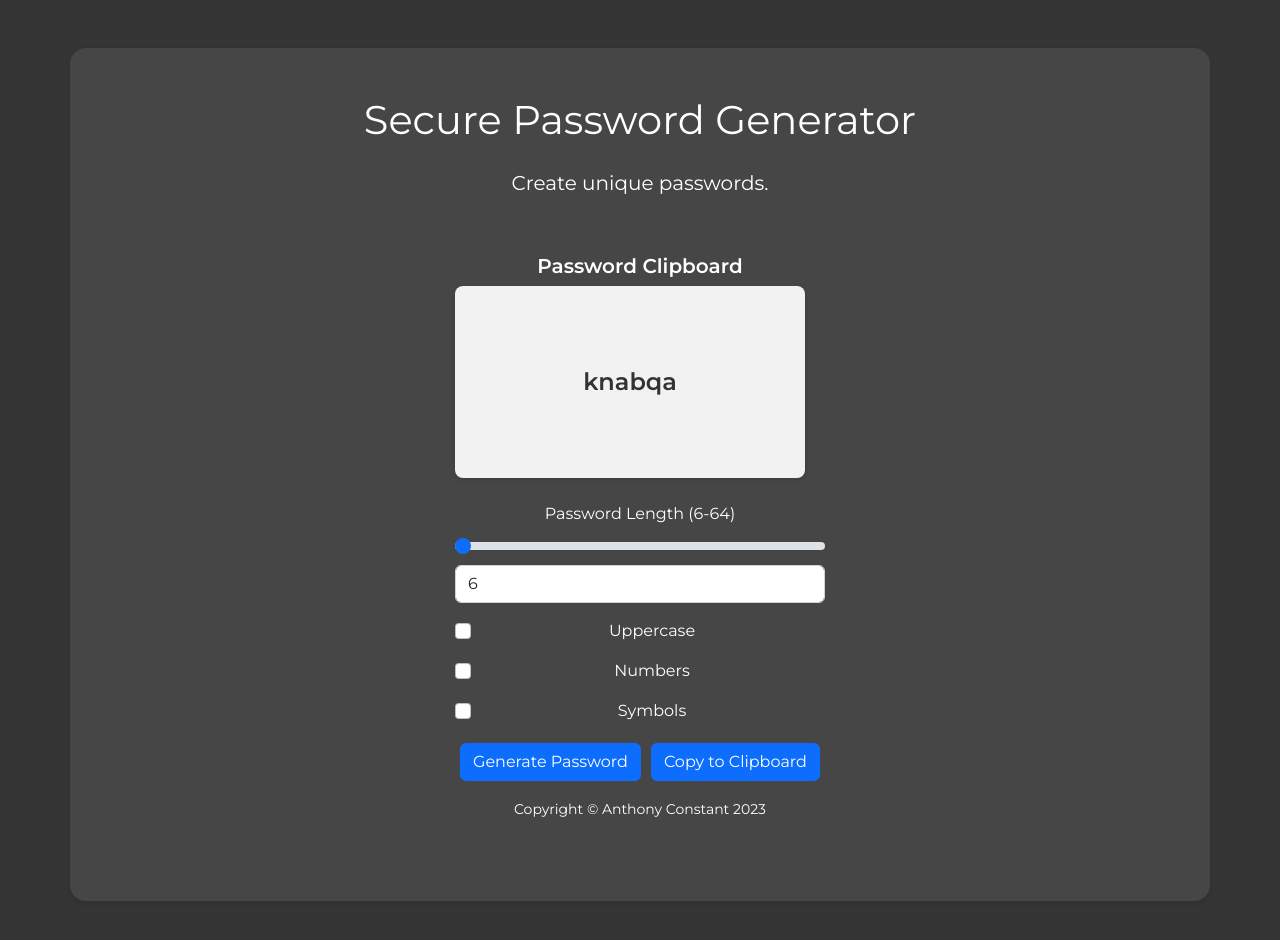
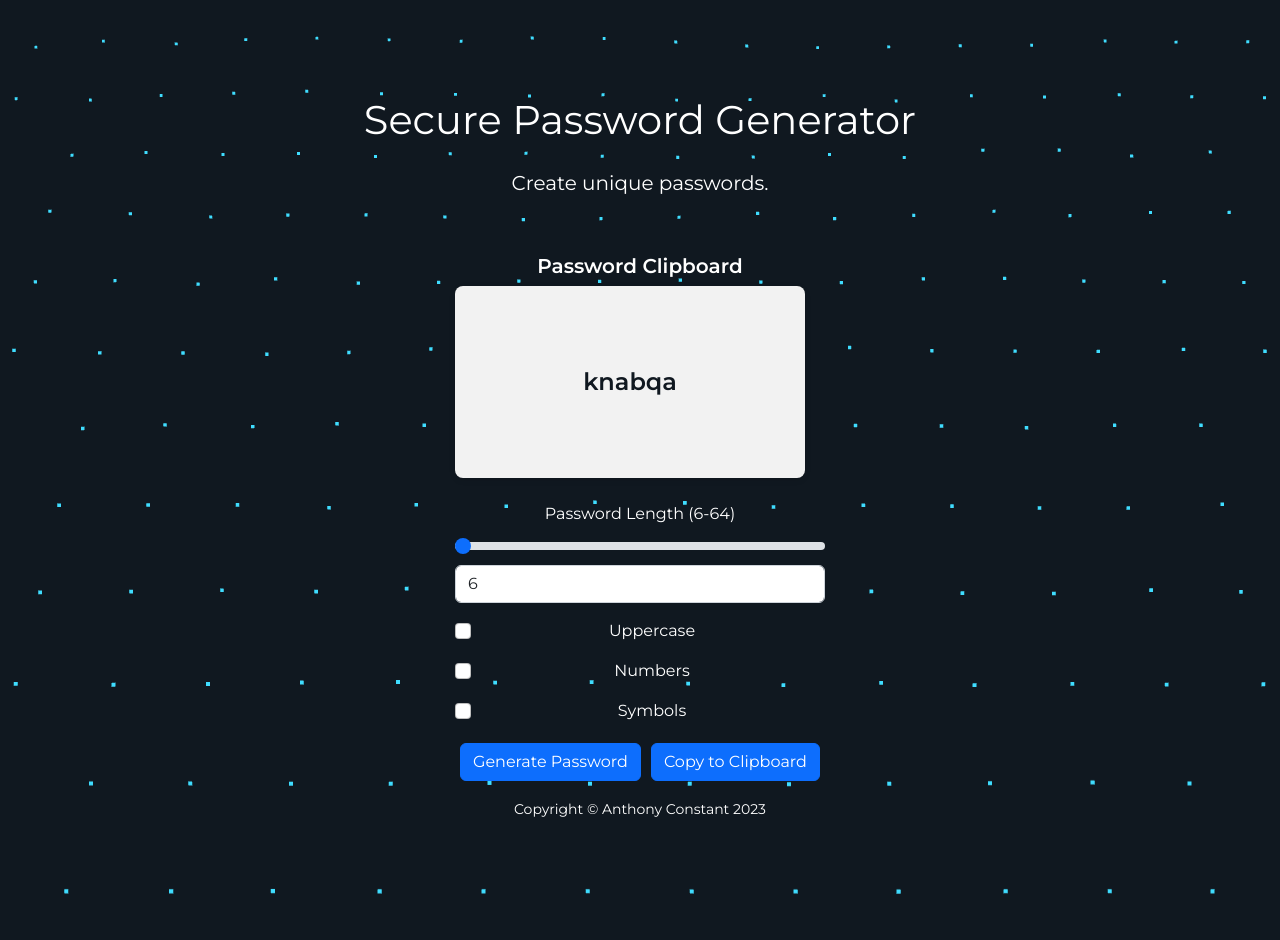
Before and after one commit to Anthony-Constant/anthony-constant.github.io-securepasswordgen, a plain HTML site: page index.html in a window 1280 px wide. Drawn offline with nearby package versions, Linux system fonts and the light colour scheme; animation ran at ten frames a second.

Commit message:
Add files via upload

```diff
--- a/css/style.css
+++ b/css/style.css
@@ -1,5 +1,4 @@
 body, .container {
-  background-color: #353535;
   font-family: "Montserrat", Arial, Helvetica, sans-serif;
   color: white;
 }
@@ -8,16 +7,14 @@ body, .container {
   padding: 3rem;
   border-radius: 1rem;
   display: flex;
-  background-color: #464646;
   justify-content: center;
   align-items: center;
   flex-direction: column;
-  box-shadow: 0 2px 6px rgba(0, 0, 0, 0.1);
 }
 
 .password-display {
   background-color: #f2f2f2;
-  color: #333333;
+  color: #101820;
   padding: 1.5rem;
   height: 12rem;
   width: 350px;
--- a/js/script.js
+++ b/js/script.js
@@ -1,4 +1,5 @@
 document.addEventListener('DOMContentLoaded', initializePasswordGenerator);
+
 
 function initializePasswordGenerator() {
   const characterAmountRange = document.getElementById('characterAmountRange');
@@ -91,3 +92,25 @@ copyButton.addEventListener('click', () => {
 
 
 });
+
+
+
+if (window.VANTA) window.VANTA.DOTS({
+  el: "html",
+  mouseControls: true,
+  touchControls: true,
+  gyroControls: false,
+  minHeight: 200.00,
+  minWidth: 200.00,
+  scale: 1.00,
+  scaleMobile: 1.00,
+  showLines: false,
+  color: 0x3fddff,
+  color2: 0xff8820,
+  backgroundColor: 0x101820
+})
+
+_strk.push(function() {
+  setVanta()
+  window.edit_page.Event.subscribe( "Page.beforeNewOneFadeIn", setVanta )
+})
```
Also changed, not shown: index.html (line endings or trailing spaces).
